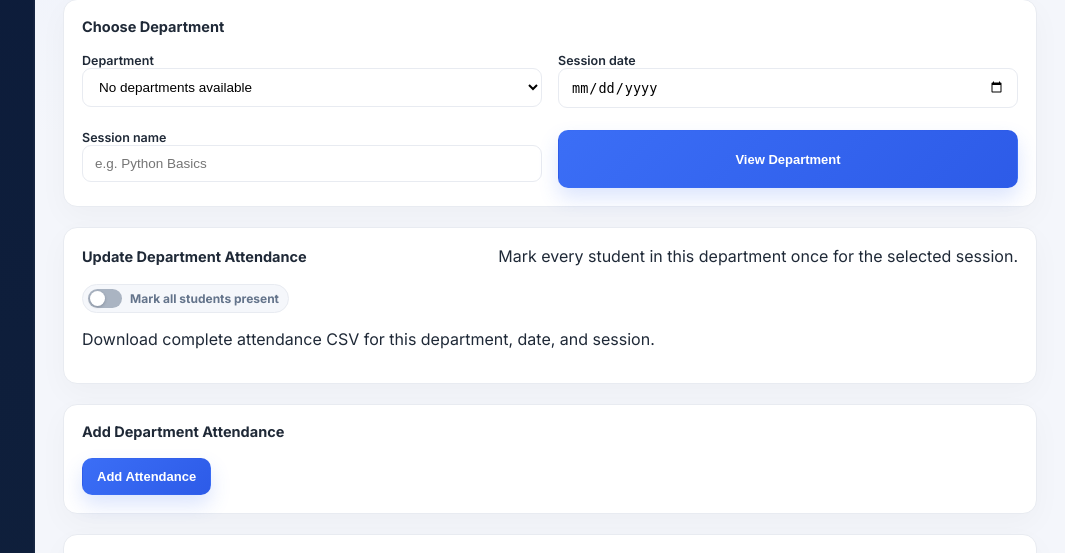
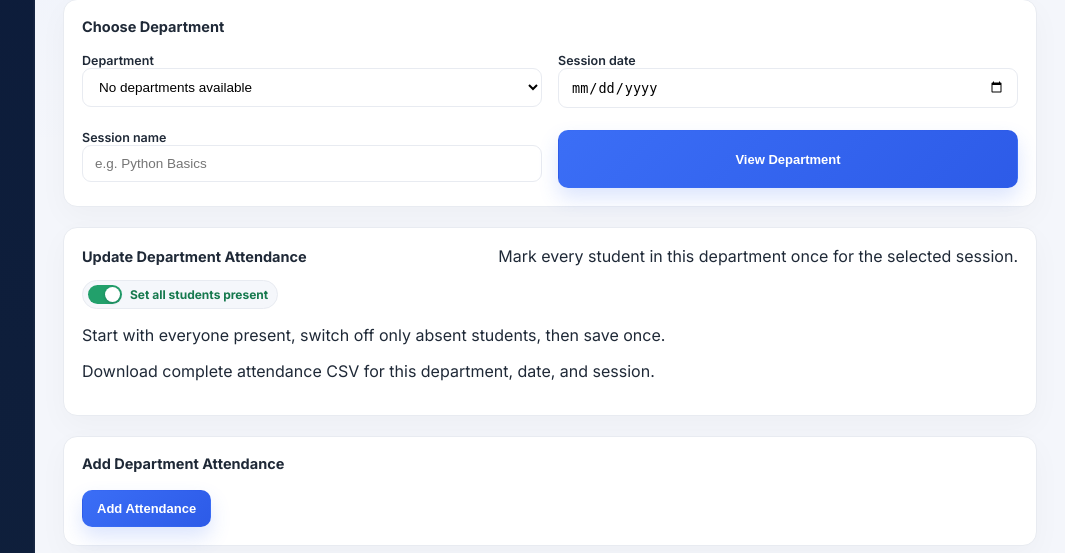
Before and after one commit to Nikhil3537/transit-nexus, a Django app: template portal/templates/portal/college_attendance.html in a window 1280 px wide. Shown: the part 310-863 px from the top of the page, without its empty margins (215-1280 px from the left). Run offline with Django 5.2, Linux system fonts and the light colour scheme; the template is opened without the code that fills it, so the values that code supplies are empty.

Commit message:
Default attendance toggles to present

```diff
--- a/portal/templates/portal/college_attendance.html
+++ b/portal/templates/portal/college_attendance.html
@@ -25,20 +25,13 @@
 </section>
 <section class="panel">
   <div class="panel-head"><h3>Update Department Attendance</h3><span class="muted">Mark every student in this department once for the selected session.</span></div>
-  <form method="post" class="form-grid">
-    {% csrf_token %}
-    <input type="hidden" name="action" value="mark_department_attendance">
-    <input type="hidden" name="department" value="{{ selected_department }}">
-    <input type="hidden" name="attendance_date" value="{{ selected_date|date:'Y-m-d' }}">
-    <input type="hidden" name="session_name" value="{{ selected_session }}">
-    <input type="hidden" name="attendance_status" value="{% if all_students_present %}absent{% else %}present{% endif %}">
-    <div>
-      <button class="attendance-toggle {% if all_students_present %}is-on{% else %}is-off{% endif %}" type="submit" role="switch" aria-checked="{% if all_students_present %}true{% else %}false{% endif %}" aria-label="{% if all_students_present %}Mark all students absent{% else %}Mark all students present{% endif %}">
-        <span class="attendance-toggle-track" aria-hidden="true"><span class="attendance-toggle-knob"></span></span>
-        <span>{% if all_students_present %}All Present · click to mark all absent{% else %}Mark all students present{% endif %}</span>
-      </button>
-    </div>
-  </form>
+  <div>
+    <button class="attendance-toggle is-on" type="button" id="markAllPresent" aria-label="Set all students present">
+      <span class="attendance-toggle-track" aria-hidden="true"><span class="attendance-toggle-knob"></span></span>
+      <span>Set all students present</span>
+    </button>
+  </div>
+  <p class="muted">Start with everyone present, switch off only absent students, then save once.</p>
   <p class="muted"><a href="?download=attendance&amp;department={{ selected_department|urlencode }}&amp;date={{ selected_date|date:'Y-m-d' }}&amp;session={{ selected_session|urlencode }}">Download complete attendance CSV</a> for this department, date, and session.</p>
 </section>
 <section class="panel">
@@ -70,10 +63,10 @@
         <td>{{ student.user.get_full_name|default:student.user.username }}</td>
         <td>{{ student.department|default:"—" }}</td>
         <td>
-          <input type="hidden" name="attendance_{{ student.pk }}" value="{% if attendance and attendance.is_present %}present{% else %}absent{% endif %}">
-          <button class="attendance-toggle {% if attendance and attendance.is_present %}is-on{% else %}is-off{% endif %}" type="button" data-attendance-toggle role="switch" aria-checked="{% if attendance and attendance.is_present %}true{% else %}false{% endif %}" aria-label="Toggle attendance for {{ student.user.get_full_name|default:student.user.username }}">
+          <input type="hidden" name="attendance_{{ student.pk }}" value="{% if not attendance or attendance.is_present %}present{% else %}absent{% endif %}">
+          <button class="attendance-toggle {% if not attendance or attendance.is_present %}is-on{% else %}is-off{% endif %}" type="button" data-attendance-toggle role="switch" aria-checked="{% if not attendance or attendance.is_present %}true{% else %}false{% endif %}" aria-label="Toggle attendance for {{ student.user.get_full_name|default:student.user.username }}">
             <span class="attendance-toggle-track" aria-hidden="true"><span class="attendance-toggle-knob"></span></span>
-            <span class="attendance-toggle-label">{% if attendance and attendance.is_present %}Present{% else %}Absent{% endif %}</span>
+            <span class="attendance-toggle-label">{% if not attendance or attendance.is_present %}Present{% else %}Absent{% endif %}</span>
           </button>
         </td>
       </tr>
@@ -124,5 +117,15 @@
       toggle.querySelector('.attendance-toggle-label').textContent = isPresent ? 'Present' : 'Absent';
     });
   });
+  document.getElementById('markAllPresent')?.addEventListener('click', () => {
+    document.querySelectorAll('[data-attendance-toggle]').forEach((toggle) => {
+      const hidden = toggle.parentElement.querySelector('input[type="hidden"]');
+      hidden.value = 'present';
+      toggle.classList.add('is-on');
+      toggle.classList.remove('is-off');
+      toggle.setAttribute('aria-checked', 'true');
+      toggle.querySelector('.attendance-toggle-label').textContent = 'Present';
+    });
+  });
 </script>
 {% endblock %}
```
